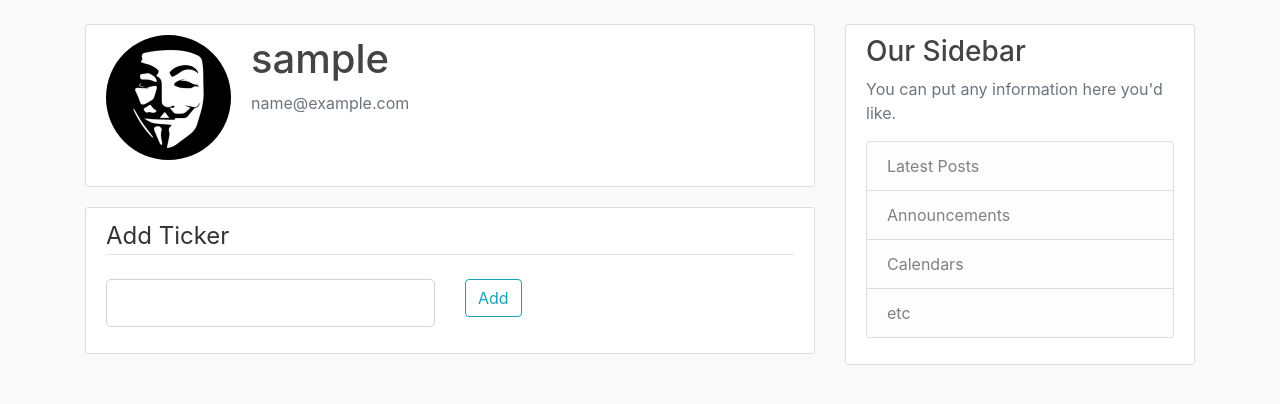
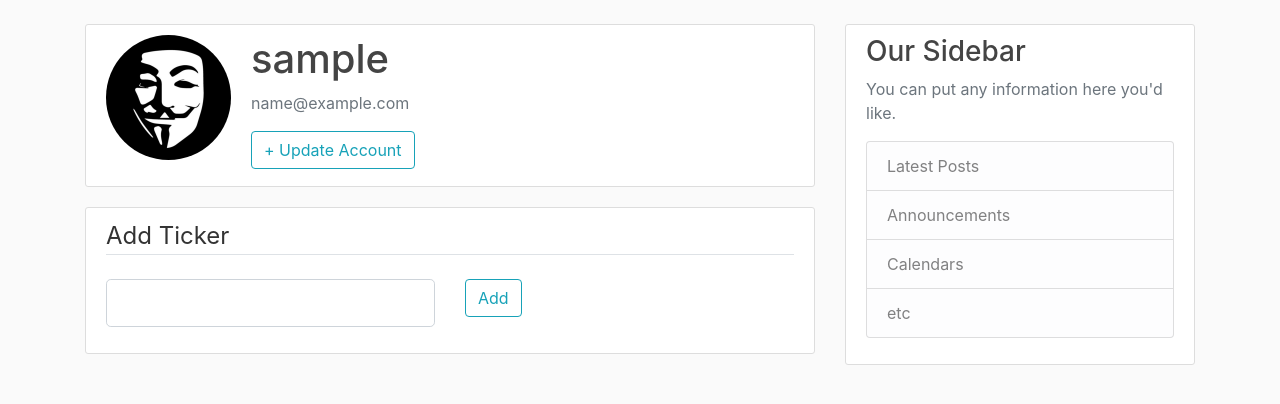
Before and after one commit to evanletz/stocknews-scraper, a Flask app: page /account/ in a window 1280 px wide. Shown: the part 56-460 px from the top of the page. Run offline with Flask 2, Linux system fonts and the light colour scheme; the visitor is signed in with stand-in values (Sample User, id 1); data comes from the database, SQL or seed files in the repository; data that the repository does not hold is empty; some libraries are stand-ins or nearby versions.

Commit message:
Add button directed to account_update route

```diff
--- a/scraper/templates/account.html
+++ b/scraper/templates/account.html
@@ -6,6 +6,7 @@
             <div class="media-body">
                 <h2 class="account-heading">{{ current_user.username }}</h2>
                 <p class="text-secondary">{{ current_user.email }}</p>
+                <a type="button" class="btn btn-outline-info" href="{{ url_for('update_account') }}">+ Update Account</a>
             </div>
         </div>
     </div>
```
